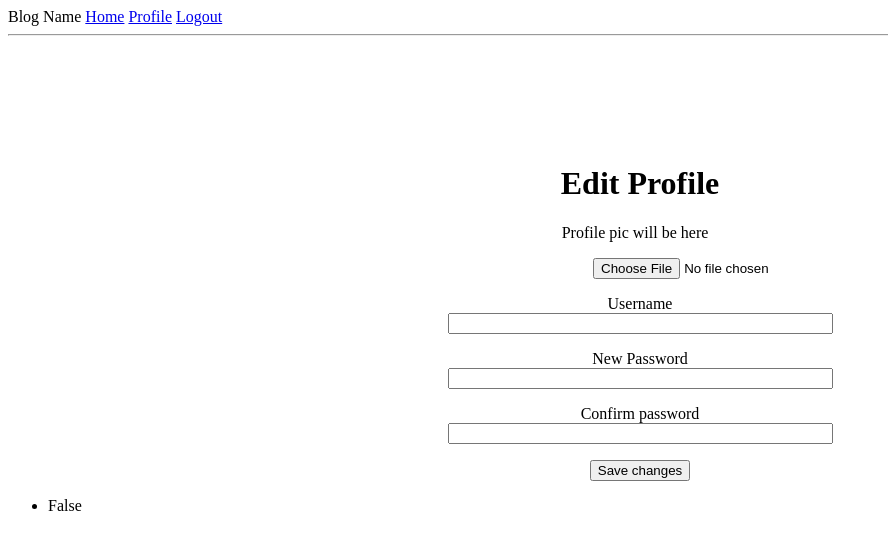
After one commit to baotran001/CMPE131_Project, a Flask app: page /user/123/setting in a window 1280 px wide. The commit adds this page. Shown: the top 550 px of the page, without its empty margins (0-888 px from the left). Run offline with Flask 2, Linux system fonts and the light colour scheme; a user stored in the database is signed in; data comes from the database, SQL or seed files in the repository; both versions use the stored data as it was after the commit.

Commit message:
Completed edit profile, added html for edit profile, and started on user profile

```diff
--- a/app/forms.py
+++ b/app/forms.py
@@ -1,7 +1,8 @@
 from flask_wtf import FlaskForm
-from wtforms import StringField, PasswordField, BooleanField, SubmitField
-from wtforms.validators import DataRequired, EqualTo, ValidationError
+from wtforms import StringField, PasswordField, BooleanField, SubmitField, FileField, TextAreaField
+from wtforms.validators import DataRequired, EqualTo, ValidationError, Length
 from app.models import User
+from flask import redirect, flash
 
 class LoginForm(FlaskForm):
     username = StringField('Username', validators=[DataRequired()])
@@ -18,7 +19,25 @@ class RegisterForm(FlaskForm):
      repeatPassword = PasswordField('Repeat password', validators=[DataRequired(), EqualTo('password')])
      submit = SubmitField('Register')
 
+    #checks if username is available
      def validate_username(self, username):
         user = User.query.filter_by(username=username.data).first()
         if user is not None:
             raise ValidationError('Please use a different username.')
+
+class HomeForm(FlaskForm):
+    message = StringField('enter message', validators=[DataRequired()])
+    post = SubmitField('Post')
+
+class EditForm(FlaskForm):
+    pic = FileField('Profile Picture')
+    username = StringField('Username')
+    password = PasswordField('New Password')
+    confirmPassword = PasswordField('Confirm password', validators=[DataRequired()])
+    submit = SubmitField('Save changes')
+
+    #checks if username is available
+    def validate_username(self, username):
+        user = User.query.filter_by(username=username.data).first()
+        if user is not None:
+            raise ValidationError('Please use a different username.')
--- a/app/routes.py
+++ b/app/routes.py
@@ -1,14 +1,12 @@
 from app import myapp_obj
 from flask import render_template, redirect, flash
-from app.forms import LoginForm
-from app.forms import RegisterForm
+from app.forms import LoginForm, EmptyForm, HomeForm, RegisterForm, EditForm
 from app.models import User
 from werkzeug.security import generate_password_hash, check_password_hash
 from flask_login import current_user
 from flask_login import login_required
 from flask_login import login_user
 from flask_login import logout_user
-from app.forms import EmptyForm
 
 from app import db
 from flask import url_for
@@ -47,6 +45,7 @@ def login():
             return redirect('/')
 
         # login user
+        #REMEMBER ME DOES NOT WORK
         login_user(user, remember=current_form.remember_me.data)
         flash('quick way to debug')
         flash('another quick way to debug')
@@ -107,22 +106,35 @@ def unfollow(username):
 
 
 #Baotran
-@myapp_obj.route('/user/<username>/home')
+@myapp_obj.route('/user/<username>/home', methods=['POST', 'GET'])
 @login_required
 def home(username):
+    current_form = HomeForm()
     user = User.query.filter_by(username=username).first_or_404()
-    return render_template('home.html', user=user)
+    return render_template('home.html', user=user, form=current_form)
 
 #Baotran
-@myapp_obj.route('/user/<username>/userProfile')
+@myapp_obj.route('/user/<username>/setting', methods=['POST', 'GET'])
 @login_required
-def profile(username):
+def edit(username):
     user = User.query.filter_by(username=username).first_or_404()
-    posts = [
-        {'author': user, 'body': 'Test post #1'},
-        {'author': user, 'body': 'Test post #2'}
-    ]
-    return render_template('profile.html', user=user)
+    current_form = EditForm()
+    flash(current_form.validate_on_submit())
+    if current_form.validate_on_submit():
+        if not User.check_password(user,current_form.confirmPassword.data):
+            flash('Invalid password!')
+            return redirect(url_for('setting', username=username))
+        if len(current_form.username.data) != 0 :
+            user.set_username(current_form.username.data)
+            flash('Successfully changed username')
+            db.session.commit()
+        if len(current_form.password.data) != 0:
+            user.set_password(current_form.password.data)
+            flash('Successfully changed password')
+            db.session.commit()
+        return redirect(url_for('login'))
+    return render_template('edit.html', user=username, form=current_form)
+
 
 #Baotran
 @myapp_obj.route('/register', methods=['POST', 'GET'])
@@ -142,6 +154,17 @@ def register():
     return render_template('register.html', form=current_form)
 
 #Baotran
+@myapp_obj.route('/user/<username>/userProfile')
+@login_required
+def profile(username):
+    user = User.query.filter_by(username=username).first_or_404()
+    posts = [
+        {'author': user, 'body': 'Test post #1'},
+        {'author': user, 'body': 'Test post #2'}
+    ]
+    return render_template('profile.html', user=user)
+
+#Baotran
 @myapp_obj.route('/user/<username>/followers')
 @login_required
 def followers(username):
--- a/app/templates/base.html
+++ b/app/templates/base.html
@@ -6,17 +6,19 @@
 </head>
 
 <body>
+  {% block head %}
   <div>
     Blog Name
     {% if current_user.is_anonymous %}
     {% else %}
     <a href="{{ url_for('home', username=current_user.username) }}">Home</a>
     <a href="{{ url_for('profile', username=current_user.username) }}">Profile</a>
+    <a href="{{ url_for('edit', username=user.username )}}">Edit Profile</a>
     <a href="{{ url_for('logout') }}">Logout</a>
     {% endif %}
     <hr>
-
   </div>
+  {% endblock %}
   {% block mycontent %} {% endblock %}
   {% with messages = get_flashed_messages() %}
   {% if messages %}
--- /dev/null
+++ b/app/templates/edit.html
@@ -0,0 +1,36 @@
+{% extends "base.html" %}
+
+<head>
+    <title>Setting</title>
+</head>>
+
+{% block head %}
+<div>
+  Blog Name
+  <a href="{{ url_for('home', username=current_user.username) }}">Home</a>
+  <a href="{{ url_for('profile', username=current_user.username) }}">Profile</a>
+  <a href="{{ url_for('logout') }}">Logout</a>
+  <hr>
+</div>
+{% endblock %}
+{% block mycontent %}
+
+<center style="padding-top: 100px">
+    <h1>Edit Profile</h1>
+<form action="" method="POST" novalidate>
+    {{form.hidden_tag()}}
+    <p style="padding-right: 10px">Profile pic will be here</p>
+    <p style="padding-left: 159px"> {{form.pic()}}</p>
+    <p>{{form.username.label}} <br>
+        {{form.username(size = 45)}} <br>
+        {% for error in form.username.errors %}
+            <span style="color: red;">[{{ error }}]</span>
+            {% endfor %}
+    </p>
+
+    <p>{{form.password.label}} <br> {{form.password(size = 45)}}</p>
+    <p>{{form.confirmPassword.label}} <br> {{form.confirmPassword(size = 45)}}</p>
+    <p>{{form.submit()}}</p>
+</form>
+</center>
+{% endblock %}
--- a/app/templates/home.html
+++ b/app/templates/home.html
@@ -4,7 +4,13 @@
     <title>Home Page</title>
 </head>>
 
+
 {% block mycontent %}
     <h1>On home page</h1>
     <h2>User: {{ user.username }}</h2>
+    <form action="" method="POST" novalidate>
+    {{form.hidden_tag()}}
+    <p>{{form.message.label}} <br> {{form.message()}}</p>
+    <p>{{form.post()}}</p>
+  </form>
 {% endblock %}
```
Also changed, not shown: app/models.py (+7 -0 lines), app/templates/profile.html (+8 -2 lines), app/app.db, app/templates/following.html (added).
